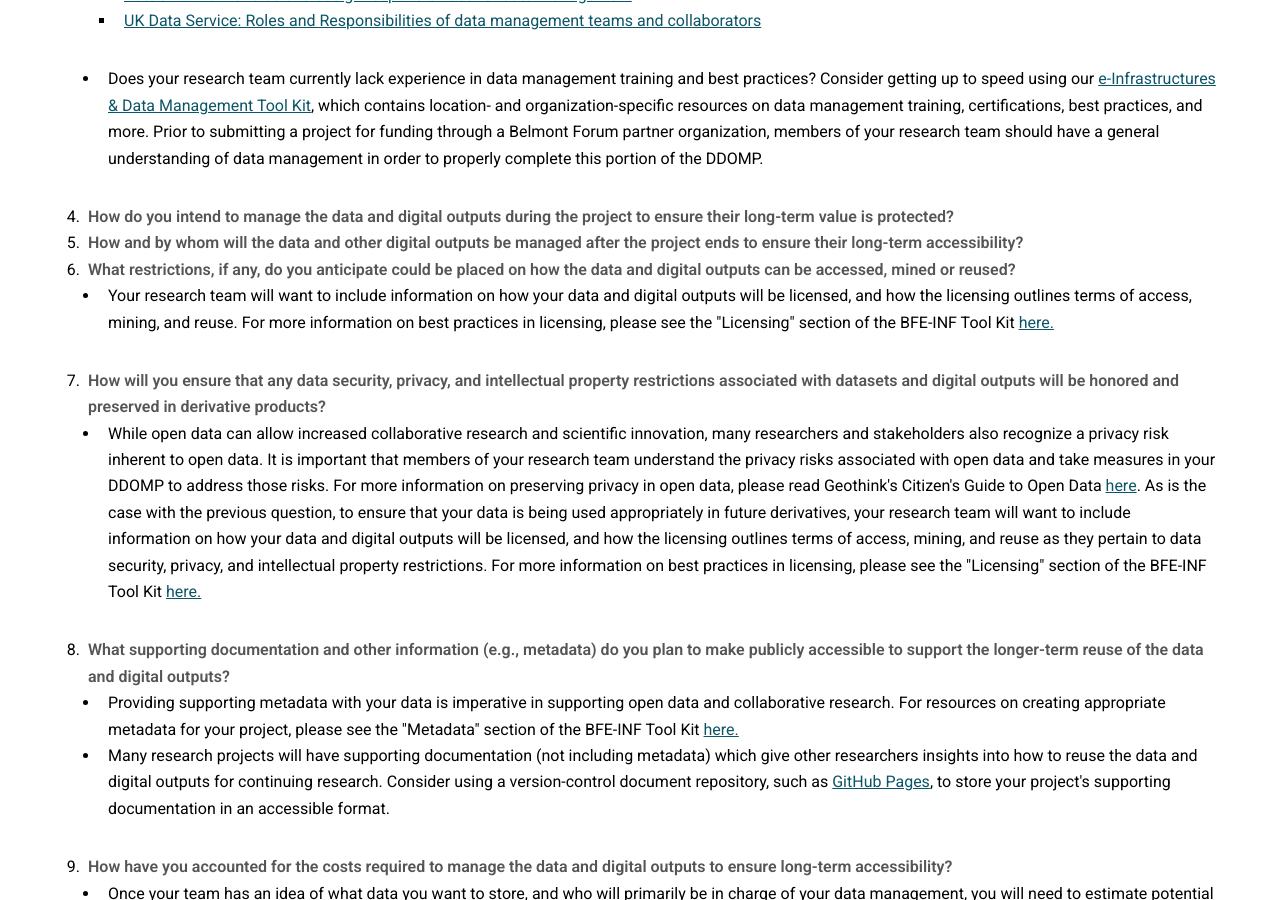
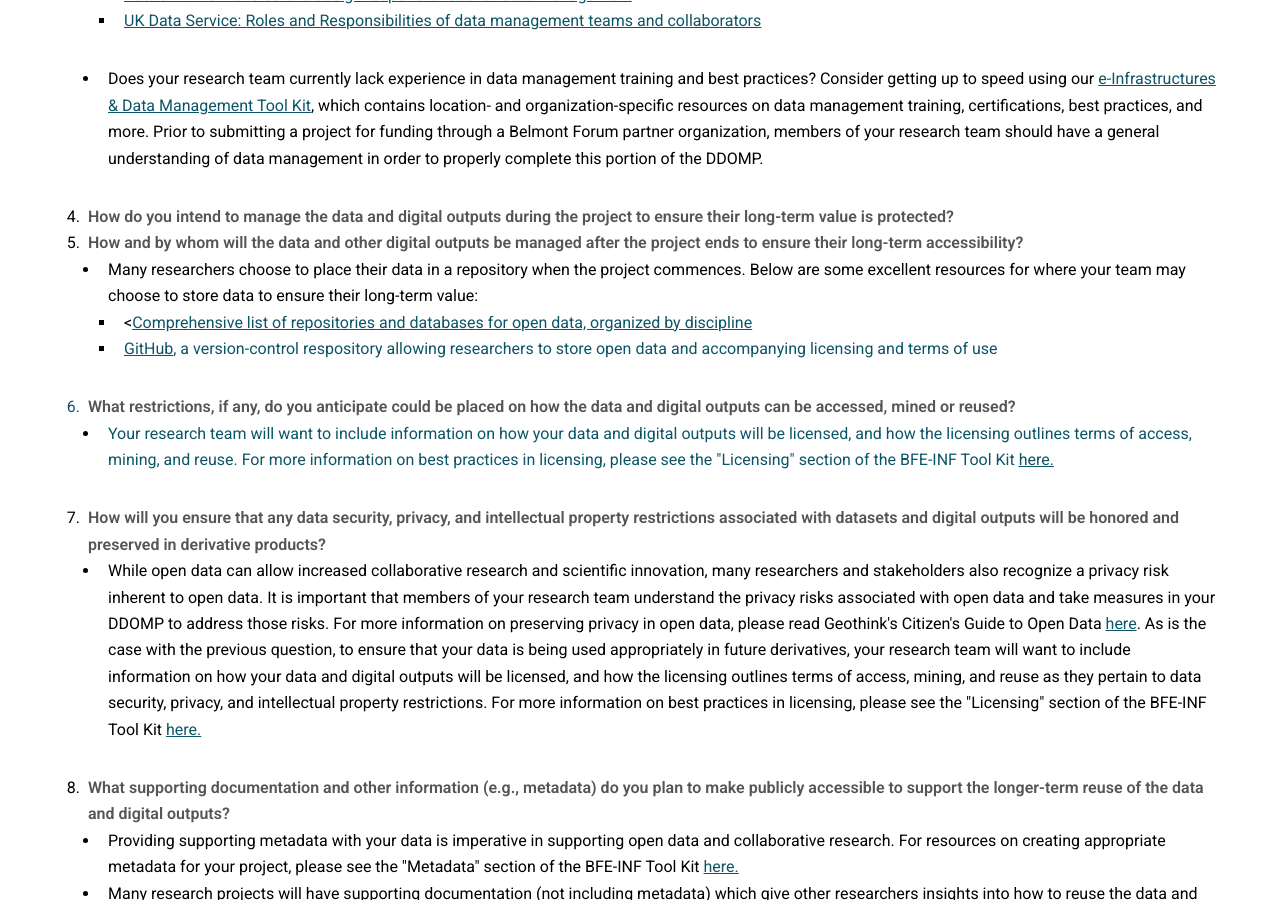
Before and after one commit to bfe-inf/toolkit, a Jekyll site: the page ddomp-fullproposal.html, which Jekyll copies as it is, in a window 1280 px wide and 900 px high, scrolled down 1298 px. Built offline with Jekyll 4.4.1, drawn with Linux system fonts in a browser that asks for light colours.

Commit message:
Update ddomp-fullproposal.html

```diff
--- a/ddomp-fullproposal.html
+++ b/ddomp-fullproposal.html
@@ -71,6 +71,13 @@
 							</ul>
 						<li><strong>How do you intend to manage the data and digital outputs during the project to ensure their long-term value is protected?</strong></li>
 						<li><strong>How and by whom will the data and other digital outputs be managed after the project ends to ensure their long-term accessibility?</strong></li>
+							<ul>
+								<li>Many researchers choose to place their data in a repository when the project commences. Below are some excellent resources for where your team may choose to store data to ensure their long-term value:</li>
+									<ul style="list-style-type:square">
+										<li><<a href="http://oad.simmons.edu/oadwiki/Data_repositories" target="_blank">Comprehensive list of repositories and databases for open data, organized by discipline</a></li>
+										<li><a href="https://github.com/" target="_blank">GitHub<a>, a version-control respository allowing researchers to store open data and accompanying licensing and terms of use</li>
+									</ul>
+							</ul>
 						<li><strong>What restrictions, if any, do you anticipate could be placed on how the data and digital outputs can be accessed, mined or reused?</strong></li>
 							<ul>
 								<li>Your research team will want to include information on how your data and digital outputs will be licensed, and how the licensing outlines terms of access, mining, and reuse. For more information on best practices in licensing, please see the "Licensing" section of the BFE-INF Tool Kit <a href="https://bfe-inf.github.io/tool-kit/bp&s-licensing.html" target="_blank">here.</a></li>
```
